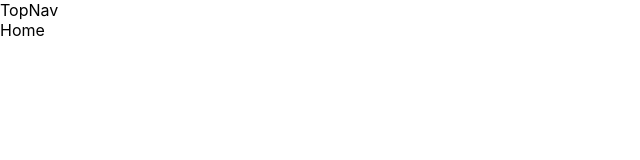
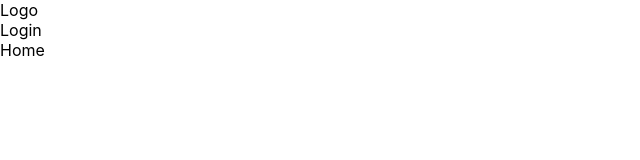
Before and after one commit to online-classroom/classroom, a React (Create React App) app: page / in a window 1280 px wide. Shown: the top 160 px of the page, without its empty margins (0-640 px from the left). Built offline with nearby package versions, Linux system fonts and the light colour scheme.

Commit message:
topnav updates

```diff
--- a/package.json
+++ b/package.json
@@ -2,8 +2,8 @@
   "name": "classroom",
   "version": "0.1.0",
   "private": true,
-  "proxy":"http://localhost:6464",
-  "main":"server/index.js",
+  "proxy": "http://localhost:6464",
+  "main": "server/index.js",
   "dependencies": {
     "dotenv": "^7.0.0",
     "express": "^4.16.4",
--- a/src/Containers/TopNav/TopNav.js
+++ b/src/Containers/TopNav/TopNav.js
@@ -3,7 +3,8 @@ import React from 'react'
 const TopNav =()=>{
     return(
         <div>
-            TopNav
+            <div className='logo'>Logo</div>
+            <span className='auth-button'>Login</span>
         </div>
     )
 }
--- a/src/Containers/TopNav/TopNav.scss
+++ b/src/Containers/TopNav/TopNav.scss
@@ -0,0 +1,6 @@
+
+
+#TopNav {
+    height: 80px;
+
+}
```
